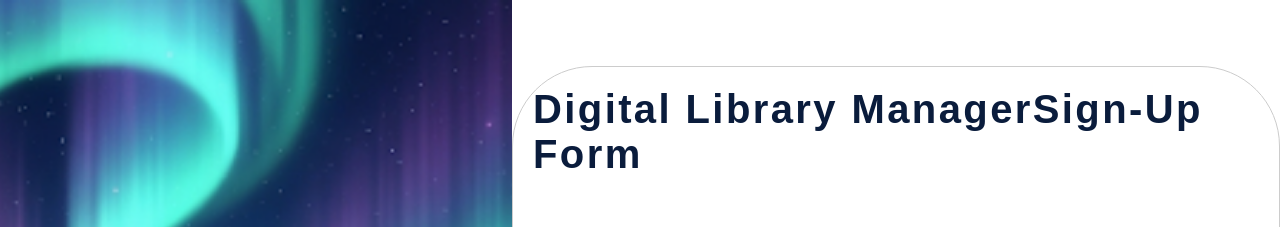
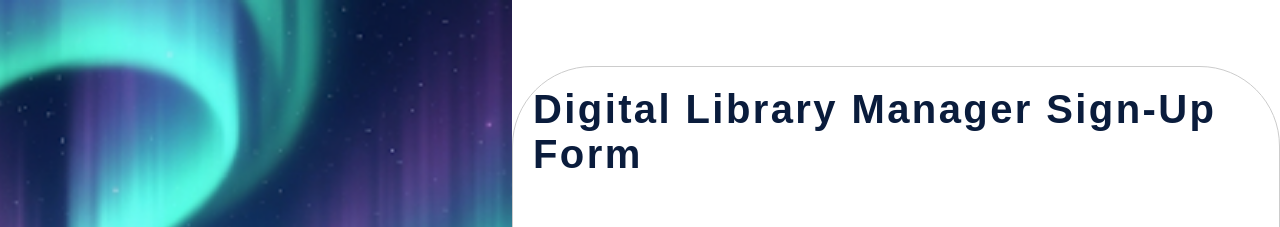
Before and after one commit to David-Godspower/library-app, a plain HTML site: page signup.html in a window 1280 px wide. Shown: the top 227 px of the page. Drawn offline with Linux system fonts and the light colour scheme.

Commit message:
Changed legend

```diff
--- a/signup.html
+++ b/signup.html
@@ -19,7 +19,7 @@
             <div class="right-panel">
                 <form class="form-container" action="thankyou.html">
                     <fieldset>
-                        <legend>Digital Library ManagerSign-Up Form</legend>
+                        <legend>Digital Library Manager Sign-Up Form</legend>
                         <div class="form-group">
                             <label for="first-name">First Name:</label>
                             <input type="text" id="first-name" name="first-name" placeholder="David" pattern="[A-Za-z\s]+" title="Please use letters only A-Z or a-z" minlength="3"  autocomplete="given-name"required>
```
